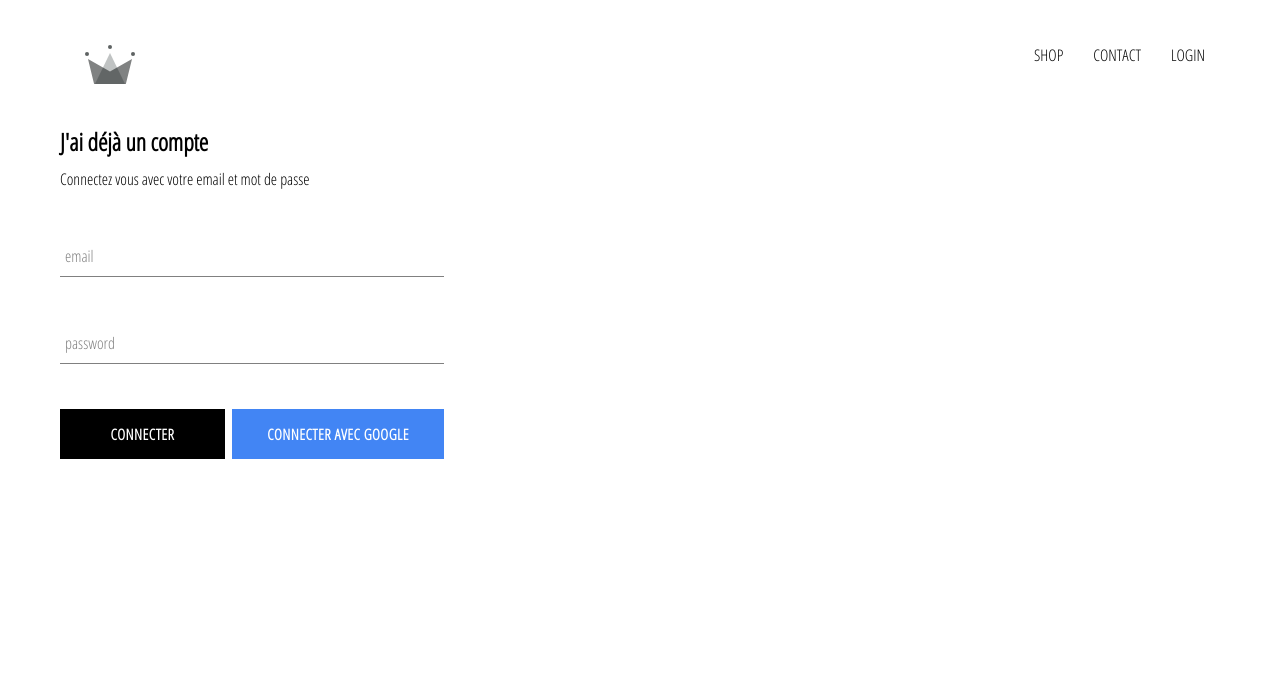
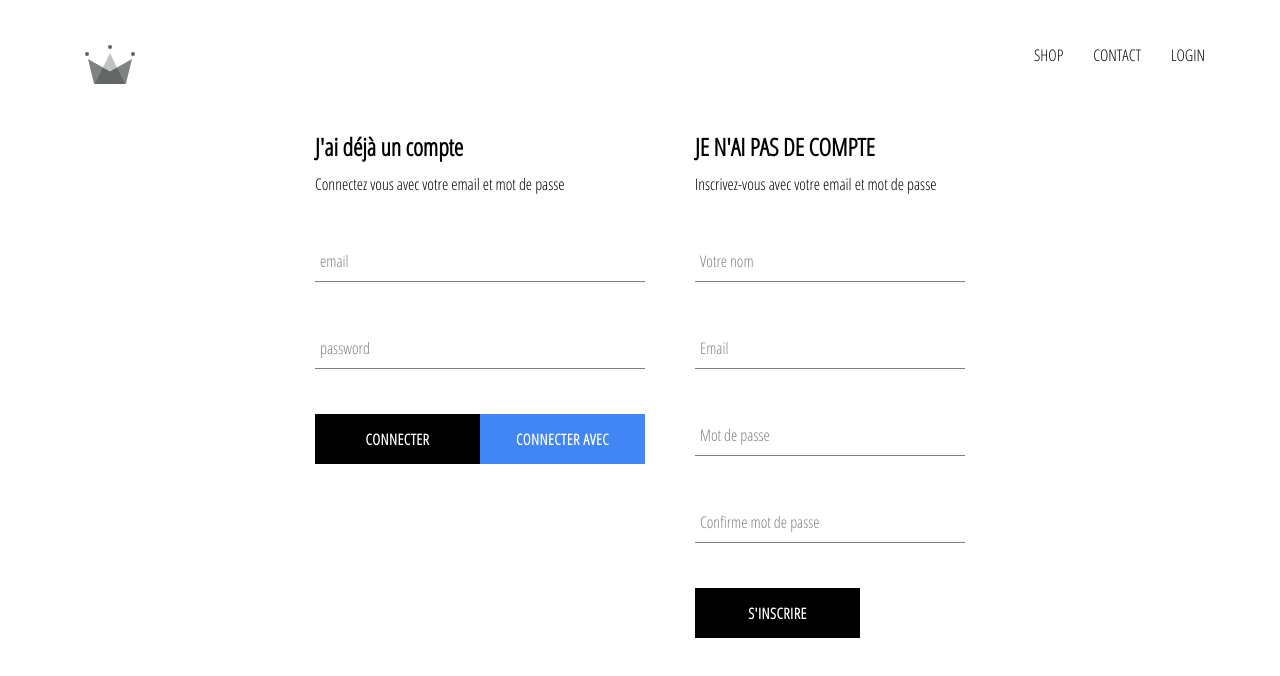
Before and after one commit to Pascal2709/projet_vente, a React (Create React App) app: page /inscription in a window 1280 px wide. Shown: the top 676 px of the page. Built offline with nearby package versions, Linux system fonts and the light colour scheme; no server answers.

Commit message:
implémentation authenthification et stockage utilisateur dans DB avec FireBase

```diff
--- a/src/App.js
+++ b/src/App.js
@@ -5,7 +5,7 @@
 import ShopPage from "./pages/shopping/shopping.component";
 import LoginEtInscription from "./pages/login-et-inscription/login-et-inscription.component";
 import Header from "./components/header/header.component";
-import { auth} from "./firebase/firebase.utils";
+import { auth, creerUserProfilDocument } from "./firebase/firebase.utils";
 
 
 class App extends React.Component {
@@ -20,14 +20,30 @@
     deconnexionDeAuth = null
 
     componentDidMount() {
-        this.deconnexionDeAuth = auth.onAuthStateChanged(user => {
-            this.setState({ currentUser : user })
+        this.deconnexionDeAuth = auth.onAuthStateChanged(async userAuth => {
+            if (userAuth) {
+                const userRef = await creerUserProfilDocument(userAuth)
+
+                userRef.onSnapshot(capture => {
+                    this.setState({
+                        currentUser: {
+                            id: capture.id,
+                            ...capture.data()
+                        }
+                    }
+                 )
+
+                })
+            }else {
+                this.setState( { currentUser: userAuth })
+            }
         })
     }
 
-    componentWillUnmount() {
-        this.deconnexionDeAuth()
-    }
+        componentWillUnmount()
+        {
+            this.deconnexionDeAuth()
+        }
 
     render() {
         return (
--- /dev/null
+++ b/src/components/inscription/inscription.component.jsx
@@ -0,0 +1,97 @@
+import React from "react";
+
+import FormInput from "../form-input/form-input.component";
+import BoutonCustom from "../bouton_custom/bouton-custom.component";
+import { auth, creerUserProfilDocument } from "../../firebase/firebase.utils";
+import './inscription.styles.scss'
+
+class Inscription extends React.Component {
+    constructor() {
+        super()
+
+        this.state = {
+            displayName: '',
+            email: '',
+            password: '',
+            confirmPassword: ''
+        }
+    }
+
+    gestionSubmit = async event => {
+        event.preventDefault()
+
+        const { displayName, email, password, confirmPassword } = this.state
+
+        if (password !== confirmPassword) {
+            alert("Le mot de passe est différent")
+            return
+        }
+        try {
+            const { user } = await auth.createUserWithEmailAndPassword(email, password)
+
+            await creerUserProfilDocument(user, { displayName })
+
+            this.setState({
+                displayName: '',
+                email: '',
+                password: '',
+                confirmPassword: ''
+            })
+        } catch (error) {
+            console.log(error)
+        }
+    }
+
+    gestionChangement = event => {
+        const { name, value } = event.target
+
+        this.setState({[name]: value})
+    }
+
+    render() {
+        const {displayName, email, password, confirmPassword } = this.state
+        return (
+            <div className="inscription">
+                <h2 className="titre">JE N'AI PAS DE COMPTE</h2>
+                <span>Inscrivez-vous avec votre email et mot de passe</span>
+                <form className="inscription-form" onSubmit={this.gestionSubmit}>
+                    <FormInput
+                        type='text'
+                        name='displayName'
+                        value={displayName}
+                        onChange={this.gestionChangement}
+                        label="Votre nom"
+                        required
+                    />
+                    <FormInput
+                        type='email'
+                        name='email'
+                        value={email}
+                        onChange={this.gestionChangement}
+                        label="Email"
+                        required
+                    />
+                    <FormInput
+                        type='password'
+                        name='password'
+                        value={password}
+                        onChange={this.gestionChangement}
+                        label="Mot de passe"
+                        required
+                    />
+                    <FormInput
+                        type='password'
+                        name='confirmPassword'
+                        value={confirmPassword}
+                        onChange={this.gestionChangement}
+                        label="Confirme mot de passe"
+                        required
+                    />
+                    <BoutonCustom type='submit'>S'INSCRIRE</BoutonCustom>
+                </form>
+            </div>
+        )
+    }
+}
+
+export default Inscription
--- /dev/null
+++ b/src/components/inscription/inscription.styles.scss
@@ -0,0 +1,10 @@
+.inscription {
+  display: flex;
+  flex-direction: column;
+  width: 450px;
+  padding-left: 50px;
+
+  .titre {
+    margin: 10px 0;
+  }
+}
--- a/src/firebase/firebase.utils.js
+++ b/src/firebase/firebase.utils.js
@@ -11,6 +11,33 @@
         messagingSenderId: "832168023569",
         appId: "1:832168023569:web:8e8b876bd34641d90983b0",
         measurementId: "G-G4P2VMLWC0"
+};
+
+export const creerUserProfilDocument = async (userAuth, autreData) => {
+        if (!userAuth) return //on quitte si pas de connexion ( null )
+
+        const userRef = firestore.doc('users/KbclthMtw1SgFt9HLL6polCrKel2')
+
+        const capture = await userRef.get()
+
+                if (!capture.exists) {
+                        const { displayName, email } = userAuth
+                        const createAt = new Date()
+
+
+                        try {
+                                await userRef.set({
+                                        displayName,
+                                        email,
+                                        createAt,
+                                        ...autreData
+                                })
+                        } catch (error) {
+                                console.log("Erreur a la creation utilisateur",error.message)
+                        }
+                }
+
+        return userRef
 }
 
 firebase.initializeApp(config)
@@ -18,6 +45,7 @@
 export const auth = firebase.auth()
 export const firestore = firebase.firestore()
 
+
 const provider = new firebase.auth.GoogleAuthProvider()
 provider.setCustomParameters({ prompt: 'select_account' })
 export const loginAvecGoogle = () => auth.signInWithPopup(provider)
--- a/src/pages/login-et-inscription/login-et-inscription.component.jsx
+++ b/src/pages/login-et-inscription/login-et-inscription.component.jsx
@@ -1,11 +1,13 @@
 import React from "react";
 
 import Login from "../../components/login/login.component";
+import Inscription from "../../components/inscription/inscription.component";
 import './login-et-inscription.styles.scss'
 
 const LoginEtInscription = () => (
     <div className="login-et-inscription">
         <Login/>
+        <Inscription/>
     </div>
 )
 
--- a/src/pages/login-et-inscription/login-et-inscription.styles.scss
+++ b/src/pages/login-et-inscription/login-et-inscription.styles.scss
@@ -0,0 +1,6 @@
+.login-et-inscription {
+  width: 650px;
+  display: flex;
+  justify-content: space-between;
+  margin: 30px auto;
+}
```
